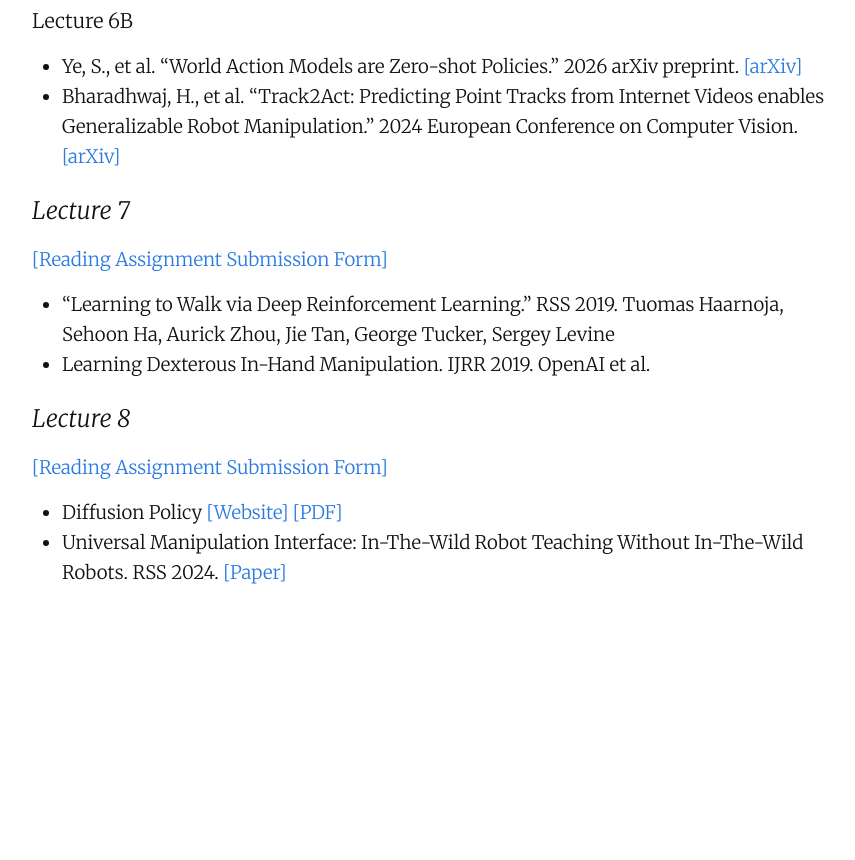
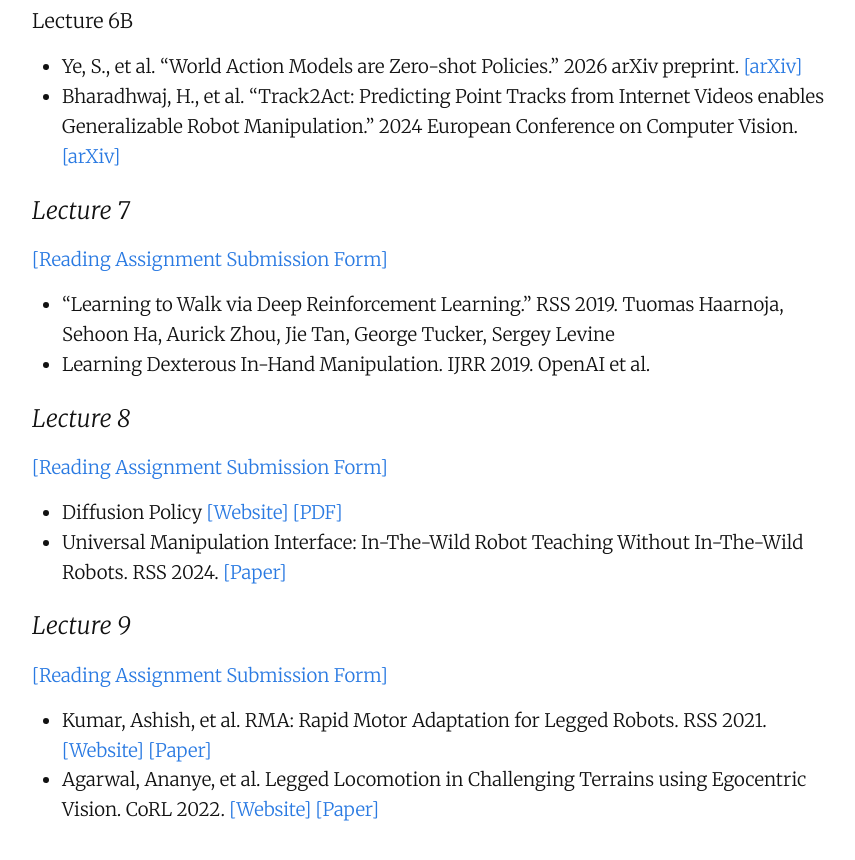
Before and after one commit to robots-that-learn/robots-that-learn.github.io, a Jekyll site: the page built from index.md, in a window 1280 px wide and 900 px high, scrolled down 5965 px. Shown: the top 860 px of the window, without its empty margins (208-1063 px from the left). Built offline with Jekyll 4.4.1, drawn with Linux system fonts in a browser that asks for light colours; our own code applies the rules of GitHub Pages for plain Markdown files; before the commit the page ends 6627 px from its top, so only the background shows below that.

Commit message:
Update Lecture 9AB and add Lecture 9 reading assignments
Added slides link for Lecture 9AB and new section for Lecture 9 with reading assignments.

```diff
--- a/index.md
+++ b/index.md
@@ -180,6 +180,15 @@ In advance of lecture 2B, students should try to familiarize themselves with how
 - Diffusion Policy [[Website]](https://diffusion-policy.cs.columbia.edu/) [[PDF]](resources/diffusion_policy_2023.pdf)
 - Universal Manipulation Interface: In-The-Wild Robot Teaching Without In-The-Wild Robots. RSS 2024. [[Paper]](https://arxiv.org/pdf/2402.10329)
 
+### Lecture 9
+
+[[Reading Assignment Submission Form]](https://forms.gle/8o6RUVfdvcvr8PKG6)
+
+- Kumar, Ashish, et al. RMA: Rapid Motor Adaptation for Legged Robots. RSS 2021. [[Website]](https://ashish-kmr.github.io/rma-legged-robots/) [[Paper]](https://ashish-kmr.github.io/rma-legged-robots/rma-locomotion-final.pdf)
+- Agarwal, Ananye, et al. Legged Locomotion in Challenging Terrains using Egocentric Vision. CoRL 2022. [[Website]](https://vision-locomotion.github.io/) [[Paper]](https://arxiv.org/pdf/2211.07638)
+
+
+
 <!--
 ### Lecture 3
 
```
Also changed, not shown: other parts of index.md (+1 -1 lines).
